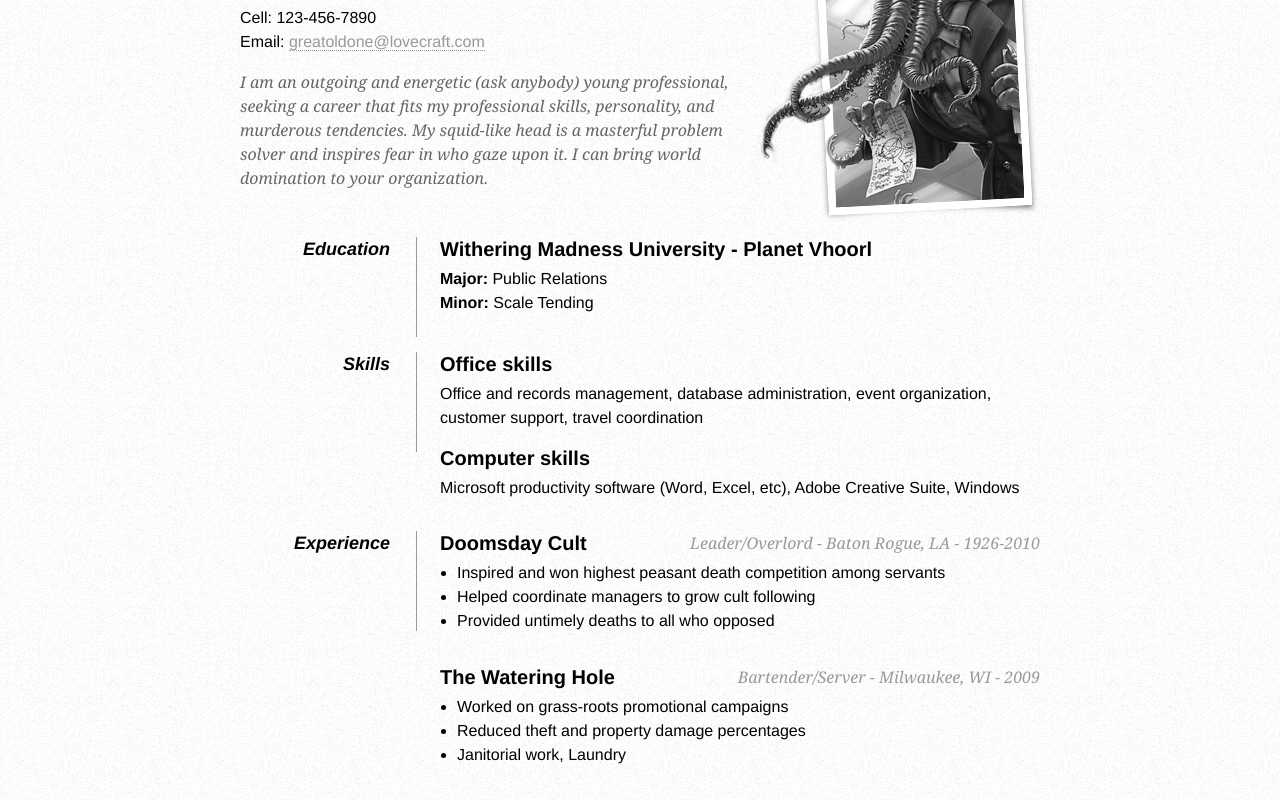
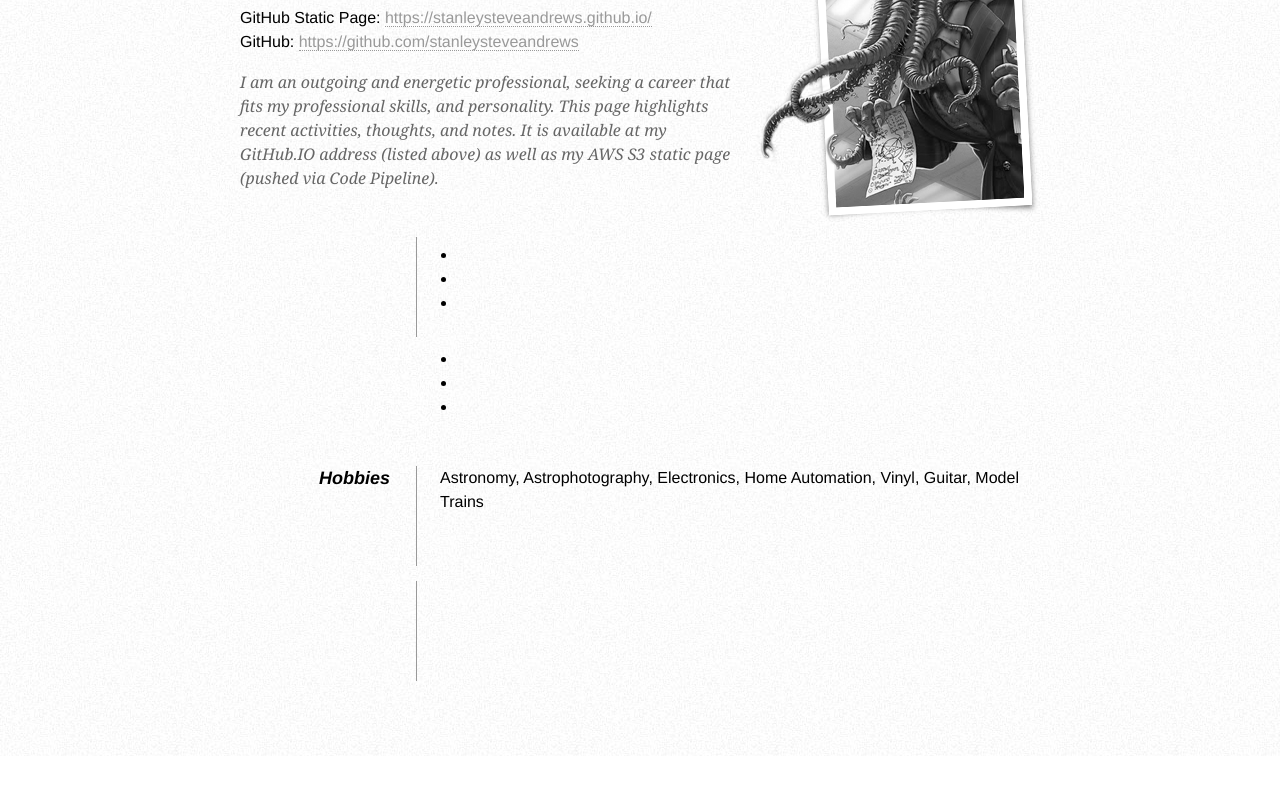
Before and after one commit to stanleysteveandrews/stanleysteveandrews.github.io, a plain HTML site: page index.html in a window 1280 px wide. Shown: the part 91-891 px from the top of the page. After the commit the page ends 847 px from the top, so only its background shows below. Drawn offline with Linux system fonts and the light colour scheme.

Commit message:
Test Change 3

```diff
--- a/index.html
+++ b/index.html
@@ -6,7 +6,7 @@
 <head>
      <meta http-equiv="Content-Type" content="text/html; charset=utf-8"/>
 
-     <title>One Page Resume</title>
+     <title>Public Notes</title>
 
      <style type="text/css">
         * { margin: 0; padding: 0; }
@@ -39,20 +39,19 @@
 
             <!-- Microformats! -->
 
-            <h1 class="fn">C'thulhu</h1>
+            <h1 class="fn">Stanley Steve Andrews</h1>
 
             <p>
-                Cell: <span class="tel">123-456-7890</span><br />
-                Email: <a class="email" href="mailto:greatoldone@lovecraft.com">greatoldone@lovecraft.com</a>
+                GitHub Static Page: <a href='https://stanleysteveandrews.github.io/'>https://stanleysteveandrews.github.io/</a><br />
+                GitHub: <a href="https://github.com/stanleysteveandrews">https://github.com/stanleysteveandrews</a>
             </p>
         </div>
 
         <div id="objective">
             <p>
-                I am an outgoing and energetic (ask anybody) young professional, seeking a
-                career that fits my professional skills, personality, and murderous tendencies.
-                My squid-like head is a masterful problem solver and inspires fear in who gaze upon it.
-                I can bring world domination to your organization.
+                I am an outgoing and energetic professional, seeking a
+                career that fits my professional skills, and personality.
+                This page highlights recent activities, thoughts, and notes. It is available at my GitHub.IO address (listed above) as well as my AWS S3 static page (pushed via Code Pipeline).
             </p>
         </div>
 
@@ -61,52 +60,32 @@
         <dl>
             <dd class="clear"></dd>
 
-            <dt>Education</dt>
+            <dt></dt>
             <dd>
-                <h2>Withering Madness University - Planet Vhoorl</h2>
-                <p><strong>Major:</strong> Public Relations<br />
-                   <strong>Minor:</strong> Scale Tending</p>
-            </dd>
-
-            <dd class="clear"></dd>
-
-            <dt>Skills</dt>
-            <dd>
-                <h2>Office skills</h2>
-                <p>Office and records management, database administration, event organization, customer support, travel coordination</p>
-
-                <h2>Computer skills</h2>
-                <p>Microsoft productivity software (Word, Excel, etc), Adobe Creative Suite, Windows</p>
-            </dd>
-
-            <dd class="clear"></dd>
-
-            <dt>Experience</dt>
-            <dd>
-                <h2>Doomsday Cult <span>Leader/Overlord - Baton Rogue, LA - 1926-2010</span></h2>
+                <h2></h2>
                 <ul>
-                    <li>Inspired and won highest peasant death competition among servants</li>
-                    <li>Helped coordinate managers to grow cult following</li>
-                    <li>Provided untimely deaths to all who opposed</li>
+                    <li></li>
+                    <li></li>
+                    <li></li>
                 </ul>
 
-                <h2>The Watering Hole <span>Bartender/Server - Milwaukee, WI - 2009</span></h2>
+                <h2><span></span></h2>
                 <ul>
-                    <li>Worked on grass-roots promotional campaigns</li>
-                    <li>Reduced theft and property damage percentages</li>
-                    <li>Janitorial work, Laundry</li>
+                    <li></li>
+                    <li></li>
+                    <li></li>
                 </ul>
             </dd>
 
             <dd class="clear"></dd>
 
             <dt>Hobbies</dt>
-            <dd>World Domination, Deep Sea Diving, Murder Most Foul</dd>
+            <dd>Astronomy, Astrophotography, Electronics, Home Automation, Vinyl, Guitar, Model Trains</dd>
 
             <dd class="clear"></dd>
 
-            <dt>References</dt>
-            <dd>Available on request</dd>
+            <dt></dt>
+            <dd></dd>
 
             <dd class="clear"></dd>
         </dl>
```
